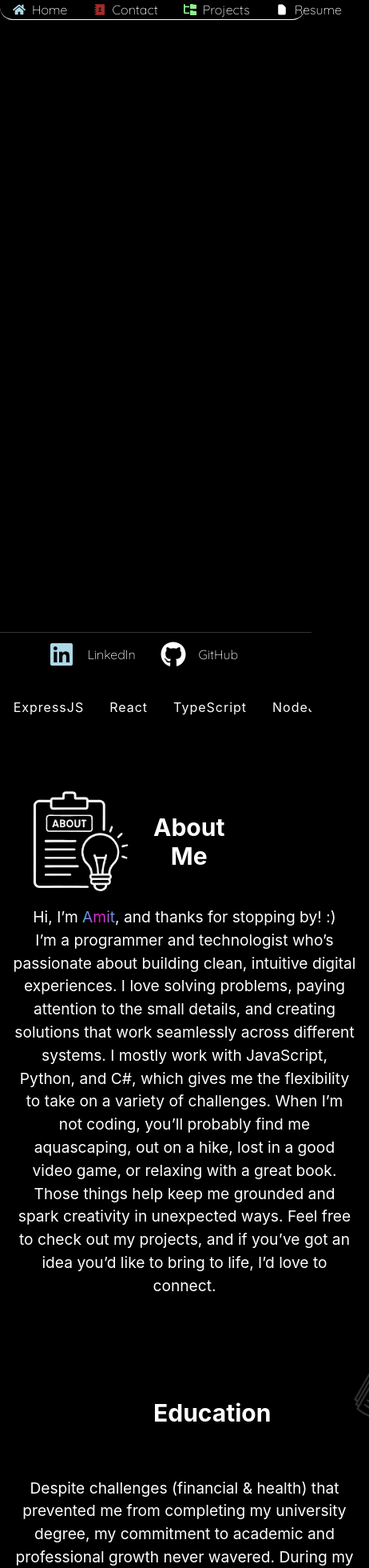
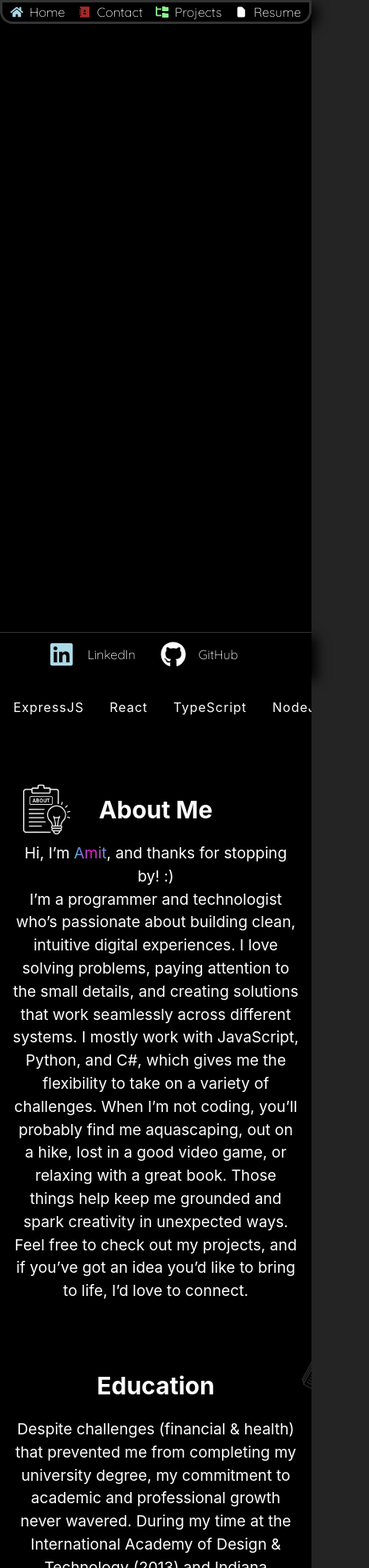
Before and after one commit to u4ik/u4ik.github.io, a React (Vite) app: page / in a window 390 px wide. Shown: the top 1960 px of the page at 80% size, 462 px wide, since content can reach past the window. Built offline with nearby package versions, Linux system fonts and the light colour scheme; a web font is replaced by a local one.

Commit message:
fix mobile

```diff
--- a/src/components/About/About.tsx
+++ b/src/components/About/About.tsx
@@ -34,7 +34,7 @@ const About = forwardRef<HTMLDivElement>((props, ref) => {
       <div className="about_skills-container" ref={localRef} style={{paddingBottom:"1em"}}>
         <div className="about-wrapper">
           <FadeInOnScroll>
-            <div className="flex justify-start items-center  gap-4">
+            <div className="flex justify-start items-center gap-4">
               {/* <motion.img
 
                 src={AboutImg}
@@ -45,17 +45,17 @@ const About = forwardRef<HTMLDivElement>((props, ref) => {
                 style={{ rotate, x, opacity }}
                 src={AboutImg}
                 alt="About Image"
-                className="w-40 flex-shrink-0 "
+                className="w-20 flex-shrink-0 "
               />
               <motion.h1
                 initial={{ opacity: 0, y: 50 }}
                 whileInView={{ opacity: 1, y: 0 }}
                 transition={{ type: "spring", stiffness: 120, damping: 12 }}
-                className="flex-1 text-3xl font-bold"
+                className="flex-1 text-3xl font-bold w-40"
               >
                 About Me
               </motion.h1>
-              <div className="flex-shrink-0 w-40"></div>
+              <div className="flex-shrink-0 w-20"></div>
             </div>
 
             <p style={{ fontSize: "1.2em" }}>
--- a/src/components/Education/Education.tsx
+++ b/src/components/Education/Education.tsx
@@ -54,7 +54,7 @@ const Education = () => {
         <div className="about-wrapper">
           <FadeInOnScroll>
             <div className="flex justify-start items-center gap-4">
-              <div className="flex-shrink-0 w-40"></div>
+              <div className="flex-shrink-0 w-20"></div>
               <motion.h1
                 initial={{ opacity: 0, y: 50 }}
                 whileInView={{ opacity: 1, y: 0 }}
@@ -67,7 +67,7 @@ const Education = () => {
                 style={{ rotate, x, opacity }}
                 src={EducationImg}
                 alt="Education Image"
-                className="w-40 flex-shrink-0"
+                className="w-20 flex-shrink-0"
               />
             </div>
             <p style={{ fontSize: "1.2em" }}>
--- a/src/components/Navbar/Navbar.css
+++ b/src/components/Navbar/Navbar.css
@@ -1,8 +1,9 @@
 nav {
     display: flex;
-    justify-content: space-between;
+    justify-content: center;
     align-items: center;
     padding: 0.2rem;
+
     margin: 0 0.5em;
     border-radius: 0em 0em 1em 1em;
     background-color: rgba(0, 0, 0, 0.8);
@@ -27,7 +28,7 @@ nav ul {
 }
 
 nav ul li {
-    margin: 0 1rem;
+    margin: 0 .5rem;
 }
 
 nav ul li a {
@@ -60,10 +61,12 @@ nav ul li a {
     nav {
         margin: 0;
         padding: 0;
-        width: 98%;
+        width: 100%;
         max-width: 100vw;
         /* background-color: pink; */
         /* border: solid rgba(255, 255, 255, 0.5); */
         border-width: 0 0px 0.1em 0px;
+        border: solid rgba(255, 255, 255, 0.2)
+
     }
 }
--- a/src/index.css
+++ b/src/index.css
@@ -13,14 +13,14 @@
   -moz-osx-font-smoothing: grayscale;
 }
 html, body {
-  min-width: 462px !important;
-  overflow-x: auto;
+  /* min-width: 462px !important; */
+  overflow-x: hidden;
 }
 
 .App{
   background: black;
   overflow-x: hidden;
-  min-width: 462px !important;
+  /* min-width: 462px !important; */
 }
 
 @import "tailwindcss";
```
